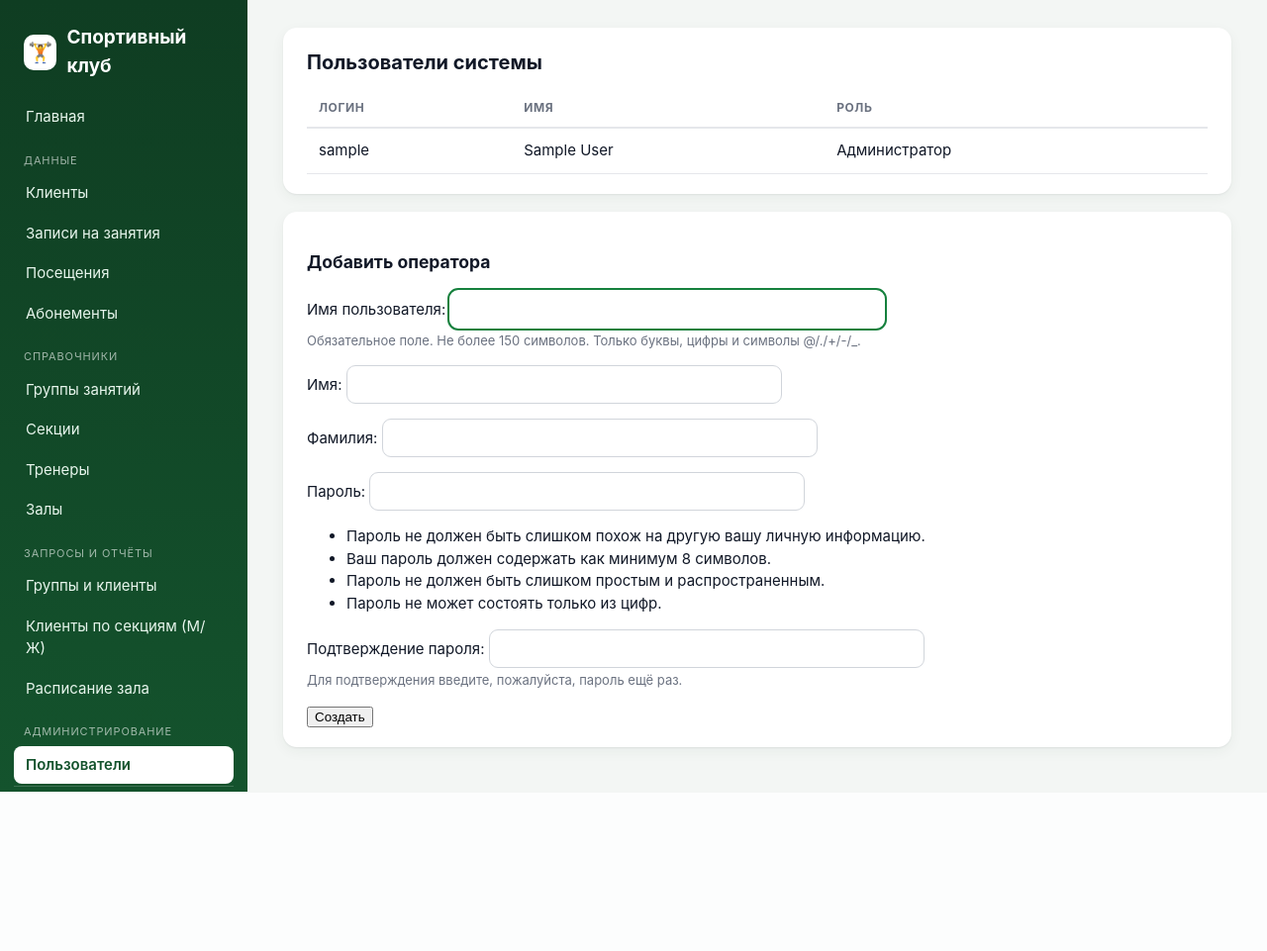
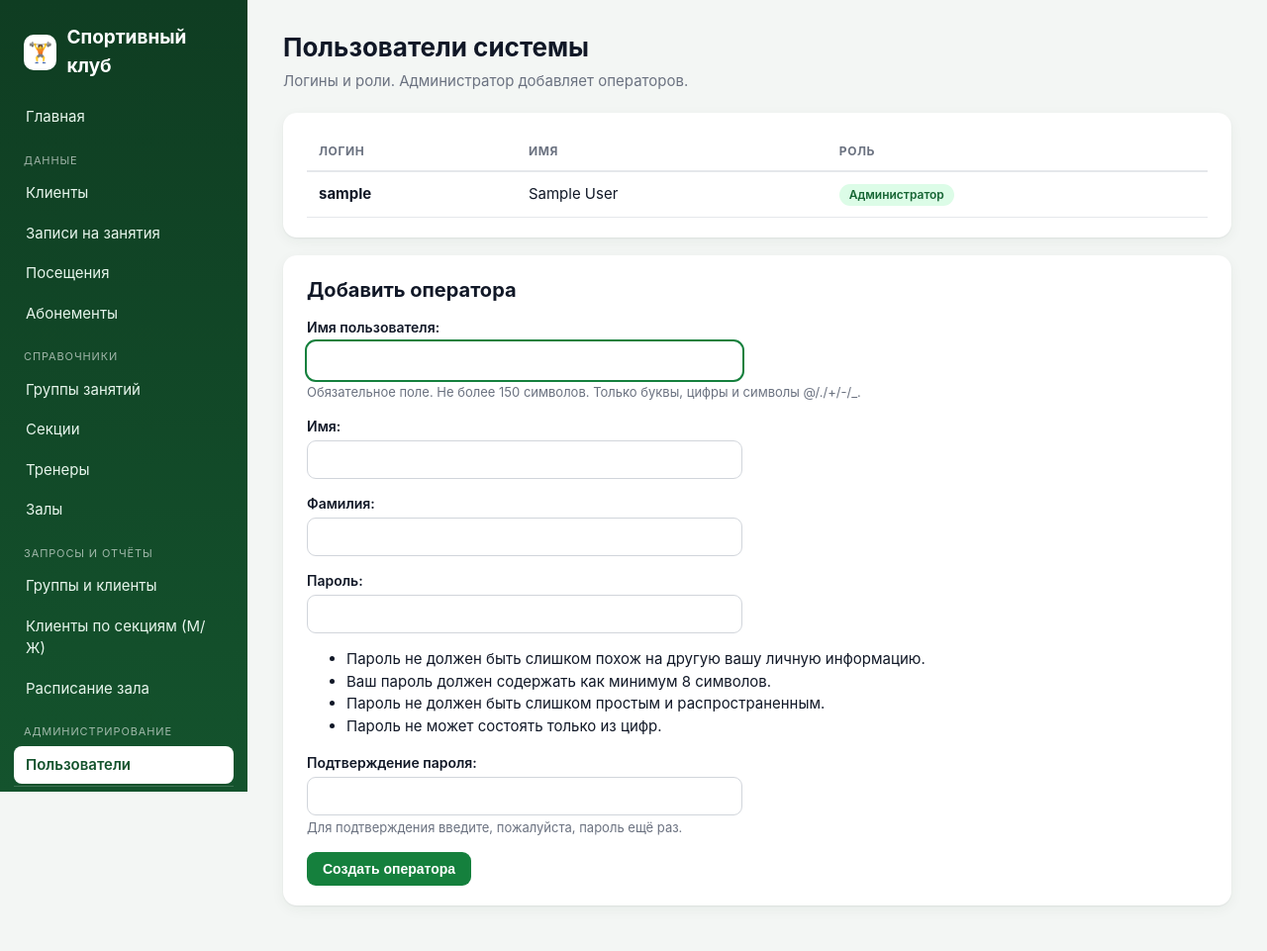
Before and after one commit to Uzalov-Gamid/sport-club, a Django app: page /users/ in a window 1280 px wide. Shown: the whole page at 99% size. Before the commit the page ends 800 px from the top, so only its background shows below. Run offline with Django 5.2, Linux system fonts and the light colour scheme; the visitor is signed in with stand-in values (Sample User, id 1); data comes from the database, SQL or seed files in the repository.

Commit message:
feat(ui): таблица пользователей и форма добавления оператора

```diff
--- a/club/templates/club/users.html
+++ b/club/templates/club/users.html
@@ -1,9 +1,11 @@
 {% extends 'base.html' %}
 {% block title %}Пользователи{% endblock %}
 {% block content %}
-<div class="card"><h2>Пользователи системы</h2>
-<table><tr><th>Логин</th><th>Имя</th><th>Роль</th></tr>
-{% for u in users %}<tr><td>{{ u.username }}</td><td>{{ u.get_full_name|default:"—" }}</td><td>{% if u.is_superuser %}Администратор{% else %}{% for g in u.groups.all %}{{ g.name }}{% empty %}—{% endfor %}{% endif %}</td></tr>{% endfor %}</table></div>
-<div class="card"><h3>Добавить оператора</h3>
-<form method="post">{% csrf_token %}{{ form.as_p }}<button>Создать</button></form></div>
+<h1>Пользователи системы</h1><p class="sub">Логины и роли. Администратор добавляет операторов.</p>
+<div class="card"><div class="tablewrap"><table>
+<thead><tr><th>Логин</th><th>Имя</th><th>Роль</th></tr></thead><tbody>
+{% for u in users %}<tr><td><b>{{ u.username }}</b></td><td>{{ u.get_full_name|default:"—" }}</td>
+<td>{% if u.is_superuser %}<span class="badge ok">Администратор</span>{% else %}{% for g in u.groups.all %}<span class="badge">{{ g.name }}</span>{% empty %}—{% endfor %}{% endif %}</td></tr>{% endfor %}</tbody></table></div></div>
+<div class="card form"><h2>Добавить оператора</h2>
+<form method="post">{% csrf_token %}{{ form.as_p }}<button class="btn">Создать оператора</button></form></div>
 {% endblock %}
```
